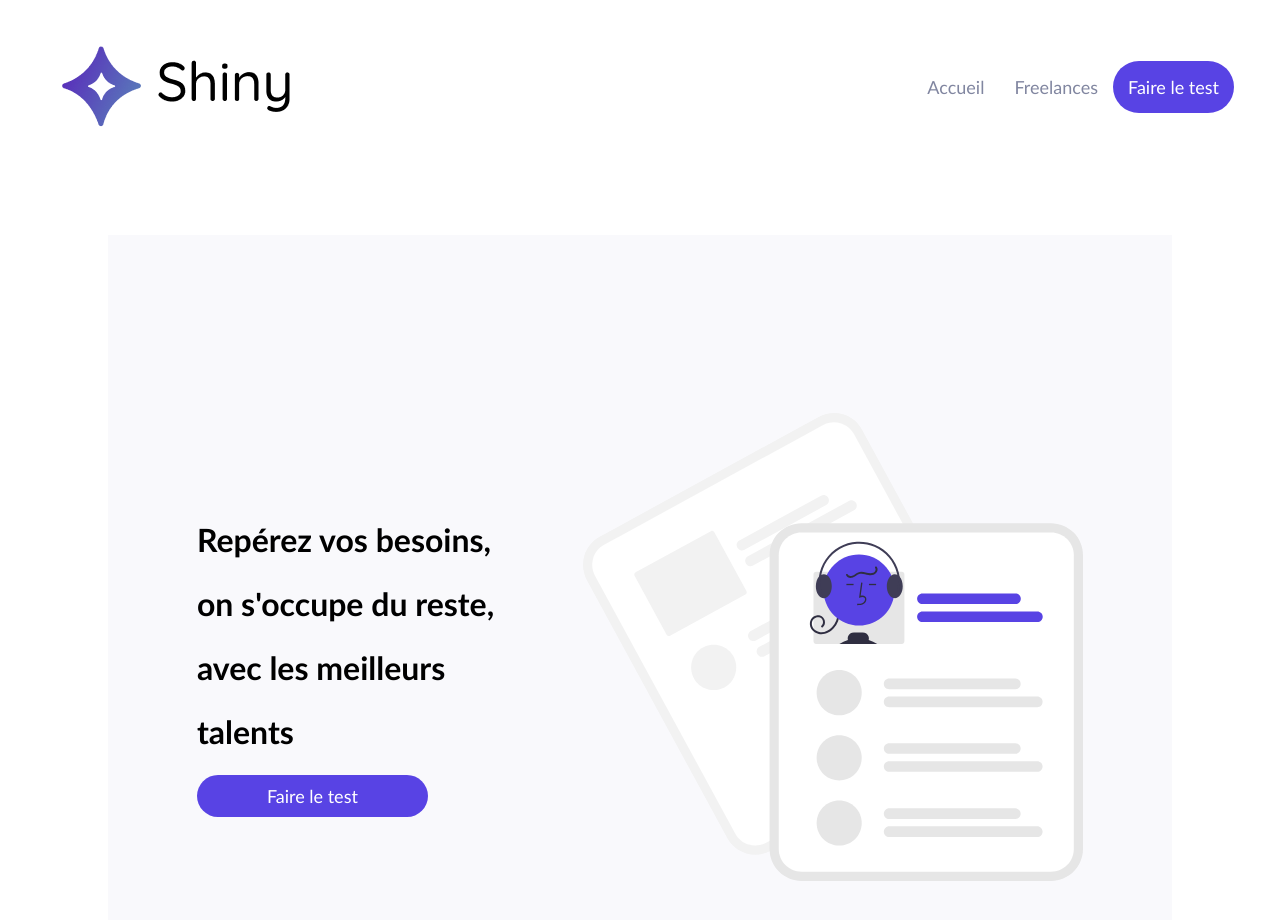
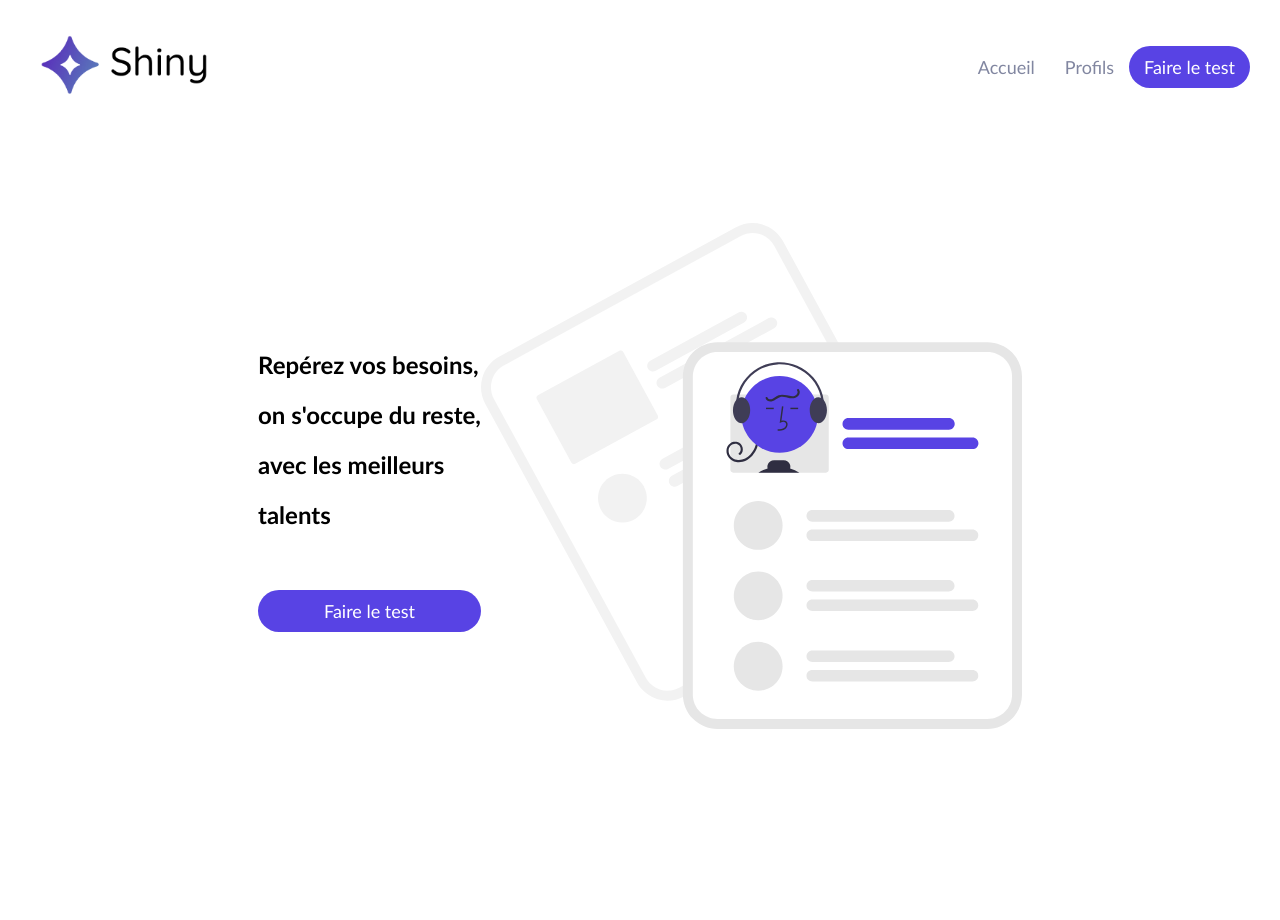
Before and after one commit to MathildePDB/react_shiny-agency_tuto-open-classrooms, a React (Create React App) app: page / in a window 1280 px wide. Shown: the top 920 px of the page. After the commit the page ends 819 px from the top, so only its background shows below. Built offline with nearby package versions, Linux system fonts and the light colour scheme.

Commit message:
styled components exercise correction

```diff
--- a/src/components/Card/index.jsx
+++ b/src/components/Card/index.jsx
@@ -6,26 +6,32 @@ import colors from '../../utils/style/colors'
 const CardLabel = styled.span`
   color: #5843e4;
   font-size: 22px;
-  font-weight: bold;
-  margin: 20px;
+  font-weight: normal;
+  margin: 15px;
 `
-const CardImage = styled.img`
-  height: 148px;
-  width: 148px;
-  border-radius: 50%;
+
+const CardTitle = styled.span`
+  color: black;
+  font-size: 22px;
+  font-weight: normal;
   align-self: center;
 `
-const CardSpan = styled.span`
+
+const CardImage = styled.img`
+  height: 150px;
+  width: 150px;
   align-self: center;
-  margin-top: 45px;
+  border-radius: 50%;
 `
+
 const CardWrapper = styled.div`
   display: flex;
   flex-direction: column;
+  justify-content: space-around;
   padding: 15px;
   background-color: ${colors.backgroundLight};
   border-radius: 30px;
-  width: 350px;
+  width: 300px;
   transition: 200ms;
   &:hover {
     cursor: pointer;
@@ -39,7 +45,7 @@ function Card({label, picture, title}) {
     <CardWrapper>
       <CardLabel>{label}</CardLabel>
       <CardImage src={picture} alt="freelance" />
-      <CardSpan>{title}</CardSpan>
+      <CardTitle>{title}</CardTitle>
     </CardWrapper>
   )
 }
--- a/src/components/Error/index.jsx
+++ b/src/components/Error/index.jsx
@@ -1,24 +1,37 @@
-import ErrorPicture from '../../assets/404.svg'
 import styled from 'styled-components'
 import colors from '../../utils/style/colors'
+import ErrorPicture from '../../assets/404.svg'
 
-const StyledPage = styled.div`
-  background-color: ${colors.backgroundLight};
-  margin: 100px;
-  height: 824px;
+const ErrorWrapper = styled.div`
+  margin: 30px;
   display: flex;
-  justify-content: space-evenly;
   flex-direction: column;
+  background-color: ${colors.background};
   align-items: center;
+`
+
+const ErrorTitle = styled.h1`
+  font-weight: 300;
+`
+
+const ErrorSubtitle = styled.h2`
+  font-weight: 300;
+  color: ${colors.secondary};
+`
+
+const Illustration = styled.img`
+  max-width: 800px;
 `
 
 function Error() {
   return (
-    <StyledPage>
-      <p>Oups...</p>
-      <img src={ErrorPicture} alt="404 error" />
-      <p>Il semblerait qu'il y ait un problème</p>
-    </StyledPage>
+    <ErrorWrapper>
+      <ErrorTitle>Oups...</ErrorTitle>
+      <Illustration src={ErrorPicture} />
+      <ErrorSubtitle>
+        Il semblerait que la page que vous cherchez n’existe pas
+      </ErrorSubtitle>
+    </ErrorWrapper>
   )
 }
 
--- a/src/components/Header/index.jsx
+++ b/src/components/Header/index.jsx
@@ -1,39 +1,33 @@
 import { Link } from "react-router-dom";
 import styled from "styled-components";
-import colors from '../../utils/style/colors'
-import logo from '../../assets/dark-logo.png'
+import { StyledLink } from '../../utils/style/Atoms'
+import Logo from '../../assets/dark-logo.png'
 
-const StyledNav = styled.nav`
-    margin : 38px;
-    display: flex;
-    align-items: center;
-    justify-content: space-between;
+const HomeLogo = styled.img`
+  height: 70px;
 `
-const StyledLogo = styled.img`
-    width: 260px;
-    height: 97px;
-`
-const StyledLink = styled(Link)`
-  padding: 15px;
-  color: #8186a0;
-  text-decoration: none;
-  font-size: 18px;
-  ${(props) =>
-    props.$isFullLink &&
-    `color: white; border-radius: 30px; background-color: ${colors.primary};`}
+
+const NavContainer = styled.nav`
+  padding: 30px;
+  display: flex;
+  justify-content: space-between;
+  align-items: center;
 `
 
 function Header() {
   return (
-    <StyledNav>
-      <StyledLogo src={logo} alt="logo" />
+    <NavContainer>
+      <Link to="/">
+        <HomeLogo src={Logo} />
+      </Link>
       <div>
         <StyledLink to="/">Accueil</StyledLink>
-        <StyledLink to="/freelances">Freelances</StyledLink>
-        <StyledLink to="/survey/1" $isFullLink>Faire le test</StyledLink>
+        <StyledLink to="/freelances">Profils</StyledLink>
+        <StyledLink to="/survey/1" $isFullLink>
+          Faire le test
+        </StyledLink>
       </div>
-
-    </StyledNav>
+    </NavContainer>
   )
 }
 
--- a/src/index.jsx
+++ b/src/index.jsx
@@ -10,8 +10,12 @@ import Freelances from './pages/Freelances'
 import { createGlobalStyle } from 'styled-components'
 
 const GlobalStyle = createGlobalStyle`
-  div {
+  * {
     font-family: 'Trebuchet MS', Helvetica, sans-serif;
+  }
+
+  body {
+    margin: 0;
   }
 `
 
--- a/src/pages/Freelances/index.jsx
+++ b/src/pages/Freelances/index.jsx
@@ -1,18 +1,31 @@
 import Card from '../../components/Card'
 import styled from 'styled-components'
+import colors from '../../utils/style/colors'
 
 const CardsContainer = styled.div`
-  margin-top: 50px;
   display: grid;
-  gap: 60px;
+  gap: 24px;
   grid-template-rows: 350px 350px;
   grid-template-columns: repeat(2, 1fr);
+  align-items: center;
+  justify-items: center;
 `
-const StyledDiv = styled.div`
-  display: flex;
-  flex-direction: column;
-  align-items: center;
+
+const PageTitle = styled.h1`
+  font-size: 30px;
+  color: black;
+  text-align: center;
+  padding-bottom: 30px;
 `
+
+const PageSubtitle = styled.h2`
+  font-size: 20px;
+  color: ${colors.secondary};
+  font-weight: 300;
+  text-align: center;
+  padding-bottom: 30px;
+`
+
 const freelanceProfiles = [
   {
     name: 'Jane Doe',
@@ -34,9 +47,11 @@ const freelanceProfiles = [
 
 function Freelances() {
   return (
-    <StyledDiv>
-      <h1>Trouvez votre prestataire</h1>
-      <p>Chez Shiny nous réussissons les meilleurs profils pour vous.</p>
+    <div>
+      <PageTitle>Trouvez votre prestataire</PageTitle>
+      <PageSubtitle>
+        Chez Shiny nous réussissons les meilleurs profils pour vous.
+      </PageSubtitle>
       <CardsContainer>
         {freelanceProfiles.map((profile, index) => (
           <Card
@@ -46,7 +61,7 @@ function Freelances() {
           />
         ))}
       </CardsContainer>
-    </StyledDiv>
+    </div>
   )
 }
 
--- a/src/pages/Home/index.jsx
+++ b/src/pages/Home/index.jsx
@@ -1,36 +1,47 @@
 import styled from "styled-components";
 import colors from '../../utils/style/colors'
 import homePicture from '../../assets/home-illustration.svg'
-import { Link } from "react-router-dom";
+import { StyledLink } from '../../utils/style/Atoms'
 
-const StyledPage = styled.div`
-  background-color: ${colors.backgroundLight};
-  margin: 100px;
-  height: 824px;
+const HomeWrapper = styled.div`
   display: flex;
-  justify-content: space-evenly;
-  align-items: center;
+  justify-content: center;
 `
-const StyledLink = styled(Link)`
-  width: 50px;
-  padding: 10px 70px;
-  text-decoration: none;
-  font-size: 18px;
-  color: white;
-  border-radius: 30px;
-  background-color: ${colors.primary};
+
+const HomerContainer = styled.div`
+  margin: 30px;
+  background-color: ${colors.background};
+  padding: 60px 90px;
+  display: flex;
+  flex-direction: row;
+  max-width: 1200px;
 `
-const StyledImg = styled.img`
-  width: 500px;
+
+const LeftCol = styled.div`
+  display: flex;
+  flex-direction: column;
+  justify-content: center;
+  flex: 1;
+  ${StyledLink} {
+    max-width: 250px;
+  }
 `
-const StyledTitle = styled.h1`
-  line-height: 2em;
+
+const StyledTitle = styled.h2`
+  padding-bottom: 30px;
+  max-width: 280px;
+  line-height: 50px;
+`
+
+const Illustration = styled.img`
+  flex: 1;
 `
 
 function Home() {
   return (
-  <StyledPage>
-    <div>
+    <HomeWrapper>
+      <HomerContainer>
+        <LeftCol>
           <StyledTitle>
             Repérez vos besoins,<br />
             on s'occupe du reste,<br />
@@ -38,9 +49,10 @@ function Home() {
             talents
           </StyledTitle>
           <StyledLink to="/survey/1" $isFullLink>Faire le test</StyledLink>
-    </div>
-    <StyledImg src={homePicture} alt="home illustration" />
-  </StyledPage>
+        </LeftCol>
+        <Illustration src={homePicture} alt="home illustration" />
+      </HomerContainer>
+    </HomeWrapper>
   )
 }
 
--- a/src/pages/Results/index.jsx
+++ b/src/pages/Results/index.jsx
@@ -1,7 +1,7 @@
 function Results() {
   return (
     <div>
-      <h1>Résultats du questionnaire</h1>
+      <h1>Résultats</h1>
     </div>
   )
 }
--- /dev/null
+++ b/src/utils/style/Atoms.jsx
@@ -0,0 +1,16 @@
+import { Link } from 'react-router-dom'
+import styled from 'styled-components'
+import colors from './colors'
+
+export const StyledLink = styled(Link)`
+  padding: 10px 15px;
+  color: #8186a0;
+  text-decoration: none;
+  font-size: 18px;
+  text-align: center;
+  ${(props) =>
+    props.$isFullLink &&
+    `color: white;
+    border-radius: 30px;
+    background-color: ${colors.primary};`}
+`
```
Lines whose indentation alone changed are shown as unchanged.
